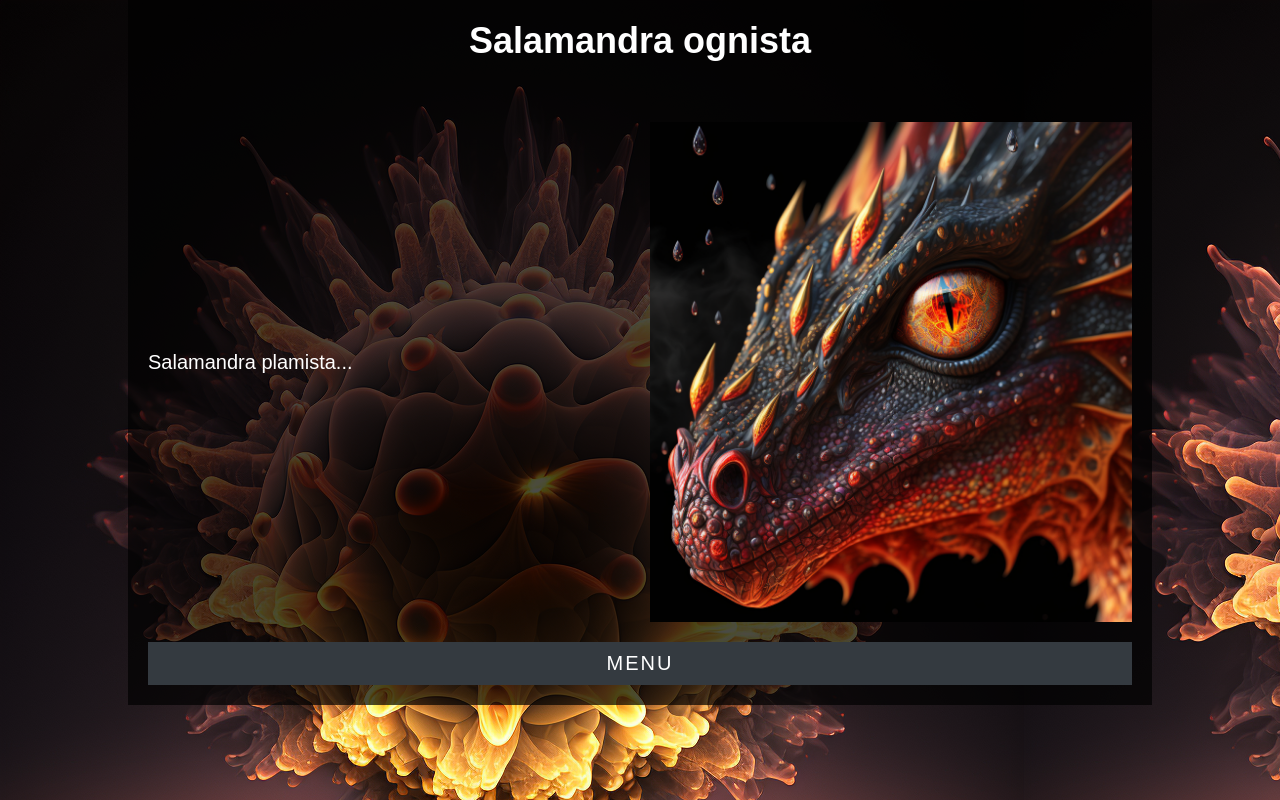
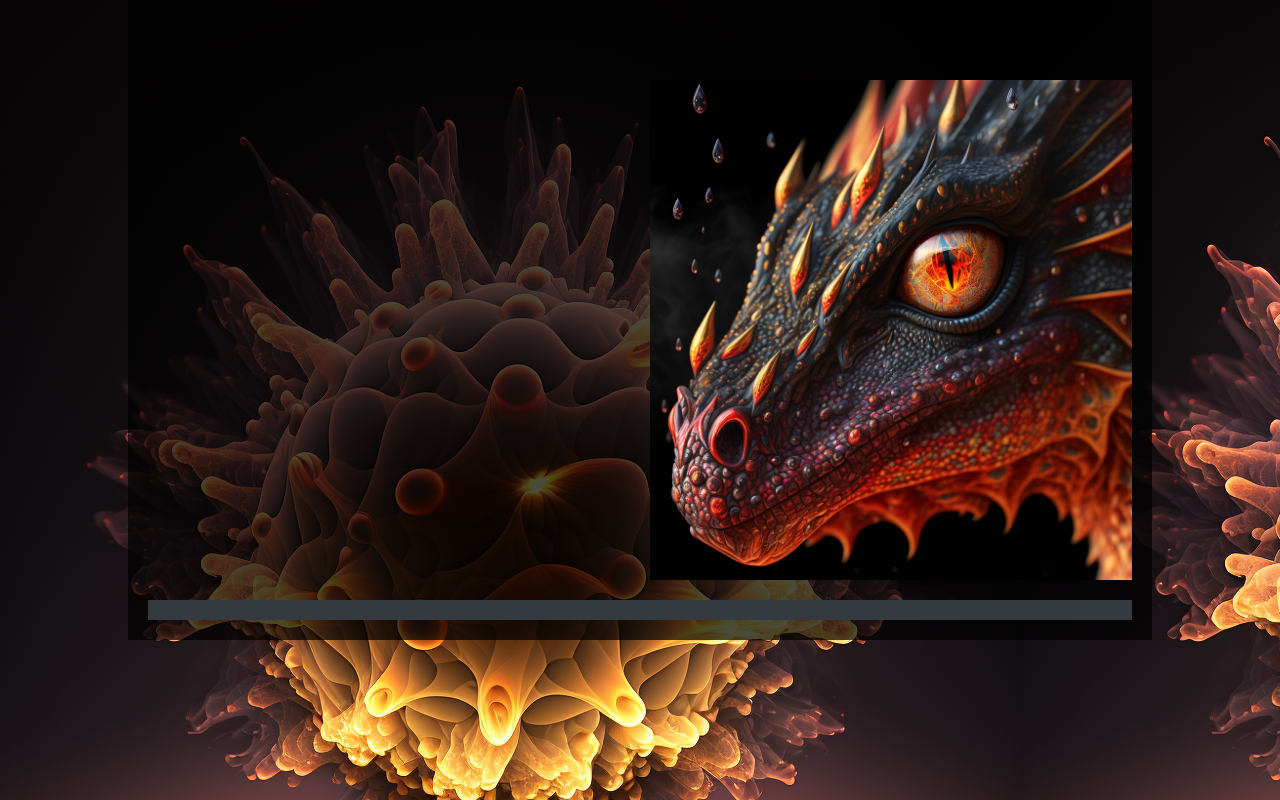
Before and after one commit to ArgoWack/PWI4, a plain HTML site: page index.html in a window 1280 px wide. Drawn offline with Linux system fonts and the light colour scheme.

Commit message:
Update index.html

```diff
--- a/index.html
+++ b/index.html
@@ -11,13 +11,13 @@
   <body>
     <main>
       <header>
-        <h1 class="title" data-i18n="title">Salamandra ognista</h1>
+        <h1 class="title" data-i18n="title"></h1>
       </header>
       <div class="text">
-        <p class="description" data-i18n="description">Salamandra plamista...</p>
+        <p class="description" data-i18n="description"></p>
       </div>
       <div class="image"></div>
-      <nav class="menu" data-i18n="menu">Menu</nav>
+      <nav class="menu" data-i18n="menu"></nav>
     </main>
   </body>
 </html>
```
